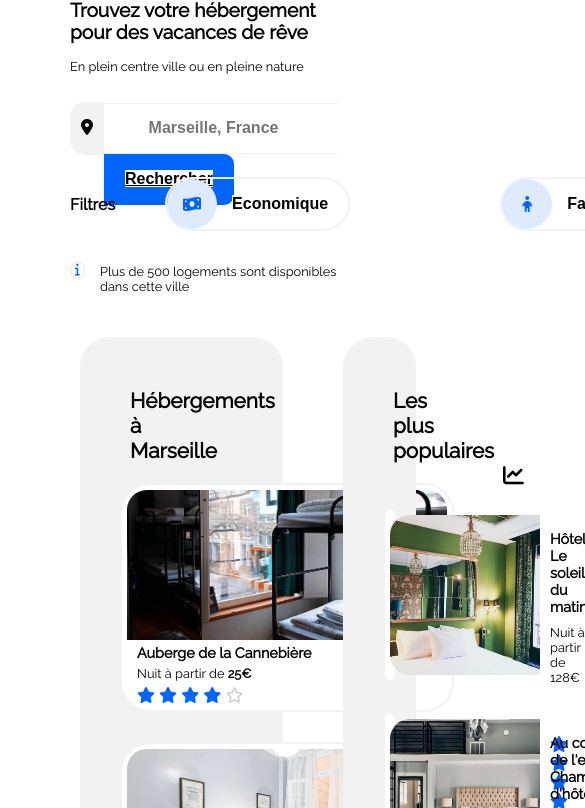
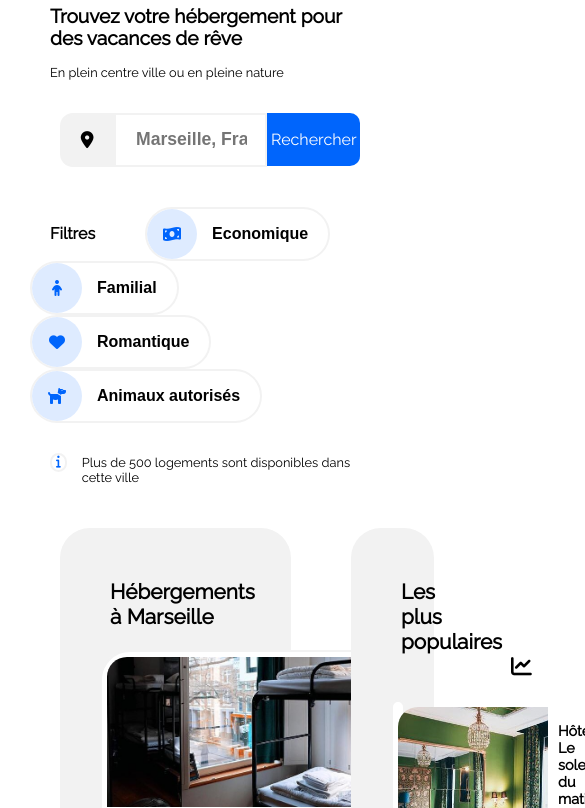
Before and after one commit to VincentQuenard/VincentQuenard_2_27042021, a plain HTML site: page index.html in a window 390 px wide. Shown: the part 95-903 px from the top of the page, 585 px wide, since content can reach past the window. Drawn offline with Linux system fonts and the light colour scheme.

Commit message:
retravail section recherche et ajout responsive

```diff
--- a/index.html
+++ b/index.html
@@ -16,7 +16,7 @@
 
 <body>
     <!--Mise en place de l'entête -->
-    <header>
+    <header class="entete">
         <!-- intégration du logo du site -->
         <div id="logo">
             <img src="./images/Reservia@3x.png" alt="logo_réservia">
@@ -25,12 +25,12 @@
 
         <!-- Mise en place du menu de navigation avec ancres-->
         <nav>
-            <ul>
+            <ul id="navigation">
                 <li><a href="#Hébergements">Hébergements</a></li>
                 <li><a href="#Activités">Activités</a></li>
 
             </ul>
-                <p><a href="#S'inscrire">S'inscrire</a></p>
+                <a id="inscription" href="#S'inscrire">S'inscrire</a>
         </nav>
         <!-- Fin du menu de navigation -->
     </header>
@@ -38,23 +38,32 @@
 
     <!-- Mise ne place du contenu principal -->
     <main>
-        <section>
+        <section class="Rechercher">
 
     <!-- Mise ne place du titre et de la partie recherche -->
 
+            <div>
                 <div id="ajust">
                     <h1> Trouvez votre hébergement pour des vacances de rêve</h1>
                     <p>En plein centre ville ou en pleine nature</p>
                 </div>
 
                 <div id="search">
+
+                    <div>
                         <i class="fas fa-map-marker-alt"></i>
-                <p>
-                    <input id="ville" type="search" placeholder="Marseille, France">
-                    <button id="submit">
+                    </div>
+
+                    <div id="ville">
+                        <input  type="search" placeholder="Marseille, France">
+                    </div>
+
+                    <div id="submit">
+
                         <a href="#">Rechercher</a>
-                    </button>
-                </p>
+
+                    </div>
+                </div>
             </div>
 
     <!-- Mise ne place de la partie filtres -->
@@ -62,23 +71,31 @@
             <div class="filtres">
                 <h2>Filtres</h2>
                 <button>
+                    <span class="icones">
                         <i class="fas fa-money-bill-wave"></i>
-                    <a class="lien" href="#">Economique</a>
+                    </span>
+                    Economique
                 </button>
 
                 <button>
+                    <span class="icones">
                         <i class="fas fa-child"></i>
-                    <a class="lien" href="#">Familial</a>
-                </button>
-
-                <button class="bouton">
-                    <i class="fas fa-heart"></i>
-                    <a class="lien" href="#">Romantique</a>
+                    </span>
+                    Familial
                 </button>
 
                 <button>
+                    <span class="icones">
+                        <i class="fas fa-heart"></i>
+                    </span>
+                    Romantique
+                </button>
+
+                <button>
+                    <span class="icones">
                         <i class="fas fa-dog"></i>
-                    <a class="lien" href="#">Animaux autorisés</a>
+                    </span>
+                    Animaux autorisés
                 </button>
             </div>
 
--- a/style.css
+++ b/style.css
@@ -3,7 +3,7 @@
 body
 {
    font-family: 'Raleway', sans-serif;
-   margin: 0px 50px 0 50px;
+   margin: 30px 30px 0 30px;
 
 }
 
@@ -23,8 +23,7 @@ header
     display: flex;
     justify-content: space-between;
     margin-top: 10px;
-    margin-bottom: 30px;
-    }
+}
 
 /* redimensionnement du logo et marges */
 
@@ -49,13 +48,14 @@ nav{
     font-size: 1em;
 }
 
-nav a
+nav ul li a
 {
     text-decoration: none;
     color: black;
 }
 
-nav ul{
+#navigation
+{
     display: flex;
     list-style-type: none;
     margin-right: 30px;
@@ -66,20 +66,22 @@ nav li{
     margin-left: 30px;
 }
 
-nav p a
+nav a
 {
+    text-decoration: none;
     color: #0065FC;
+    padding-top: 15px;
 }
 
 /* Effet de survol sur lien de navigation */
 
-nav p a:hover
+nav a:hover
 {
     color: black;
     border-top: 3px solid #0065FC;
 }
 
-nav ul a:hover
+#navigation a:hover
 {
     color:#0065FC;
     border-top: 3px solid #0065FC;
@@ -87,6 +89,10 @@ nav ul a:hover
 
 
 /* Contenu principal */
+.rechercher {
+    padding-top: 20px;
+
+}
 
 /* Ajustement taille titre et paragraphe avant recherche*/
 
@@ -94,7 +100,9 @@ nav ul a:hover
 {
     font-size: 0.8em;
     margin-left: 20px;
+    padding-bottom: 20px;
 }
+
 
 
 /* Mise en place de la recherche*/
@@ -102,63 +110,77 @@ nav ul a:hover
 
 #search
 {
-    display: inline-flex;
-    height: 50px;
+    display: flex;
     margin-left: 20px;
+    padding-left: 10px;
 }
 
 .fa-map-marker-alt
 {
-    font-size: 1em;
-    margin-top: 15px;
-    padding: 16.5px 10px 35px 10px;
+    border: #f2f2f2 solid 2px;
+    border-radius: 13px 0px 0px 13px;
+    font-size: 17px;
     background-color: #f2f2f2;
-    border: 1px solid #f2f2f2;
-    border-top-left-radius: 15px;
-    border-bottom-left-radius: 15px;
-    text-align: center;
+    height: 50px;
+    width: 50px;
+    display: flex;
+    justify-content: center;
     align-items: center;
 
 }
 
 #ville
 {
-    width: 234px;
-    height: 51px;
+    height: 50px;
+    width: 210px;
+    border: #f2f2f2 solid 2px;
+    font-weight: bold;
+    font-size: 1.1em;
+    color: black;
+}
+
+#ville input
+{
+    text-decoration: none;
     border: none;
-    border-top: 1px solid #f2f2f2;
-    border-bottom: 1px solid #f2f2f2;
-    text-align: center;
+    height: 50px;
     font-size: 1em;
-    font-weight: 700;
+    font-weight: bold;
+    color: black;
+    width: 100%;
+    padding-left: 20px ;
 }
 
 #submit
 {
+    display: flex;
     width: 130px;
-    height: 51px;
+    height: 53px;
     border: none;
     border-top-right-radius: 10px;
     border-bottom-right-radius: 10px;
     background-color: #0065fc;
     color: white;
     font-size: 1em;
-    font-weight: 700;
-    text-align: center;
+    justify-content: center;
+    align-items: center;
+    text-decoration: none;
     }
 
-#submit:hover
+#submit a
 {
-    color: #0065FC;
-    background-color: #DEEBFF;
-    }
-
+    text-decoration: none;
+    background-color: #0065fc;
+    color: white;
+}
 
 /* Mise de la partie filtres*/
 
 .filtres
 {
     display: flex;
+    flex-direction: row;
+    flex-wrap: wrap;
     margin-top: 40px;
     font-weight: bold;
     font-size: 1em;
@@ -188,12 +210,13 @@ nav ul a:hover
     border-radius: 50px;
     background: none;
     padding: 0 20px 0 0;
-    margin-right: 150px;
+    margin-right: 25px;
+    cursor: pointer;
 }
 
 /* Mise en forme des incones des filtres*/
 
-.fa-money-bill-wave
+.icones
 {
     display: flex;
     width: 50px;
@@ -206,54 +229,8 @@ nav ul a:hover
     margin-right: 15px;
 }
 
-.fa-child
-{
-    display: flex;
-    width: 50px;
-    height: 50px;
-    background-color: #DEEBFF;
-    color: #0065FC;
-    border-radius: 50px;
-    text-align: center;
-    align-items: center;
-    justify-content: center;
-    margin-right: 15px;
-}
-
-.fa-heart
-{
-    display: flex;
-    width: 50px;
-    height: 50px;
-    background-color: #DEEBFF;
-    color: #0065FC;
-    border-radius: 50px;
-    text-align: center;
-    align-items: center;
-    justify-content: center;
-    margin-right: 15px;
-}
-
-.fa-dog
-{
-    display: flex;
-    width: 50px;
-    height: 50px;
-    background-color: #DEEBFF;
-    color: #0065FC;
-    border-radius: 50px;
-    text-align: center;
-    align-items: center;
-    justify-content: center;
-    margin-right: 15px;
-}
 
 /* Effet de survol des boutons filtres*/
-button a
-{
-    color: black;
-    background-color: white;
-}
 
 button:hover
 {
@@ -261,11 +238,6 @@ button:hover
     background-color: #DEEBFF;
 }
 
-button a:hover
-{
-    color: #0065FC;
-    background-color: #DEEBFF;
-}
 /* Mise en forme de la ligne information*/
 #info
 {
```
Lines whose indentation alone changed are shown as unchanged.
